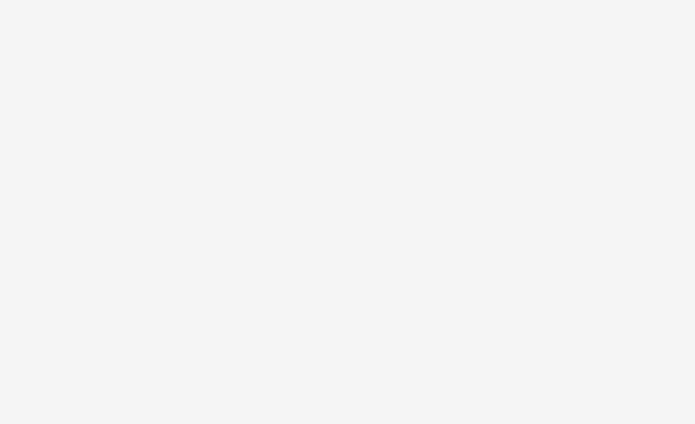
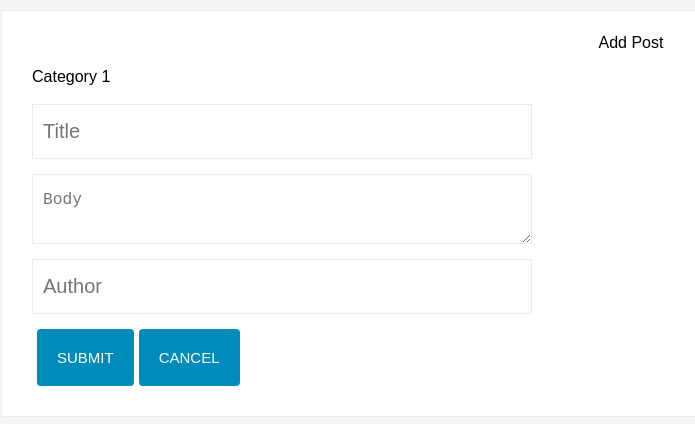
Before and after one commit to aizulhussin/readable, a React (Create React App) app: page /1/post/add in a window 1280 px wide. Shown: the top 424 px of the page, without its empty margins (9-704 px from the left). Built offline with nearby package versions, Linux system fonts and the light colour scheme.

Commit message:
add post

```diff
--- a/src/actions/index.js
+++ b/src/actions/index.js
@@ -20,7 +20,8 @@ export const VOTE_DOWN='VOTE_DOWN';
 export const SORT_VOTE_ASC = 'SORT_VOTE_ASC';
 export const SORT_VOTE_DESC = 'SORT_VOTE_DESC';
 
-export function addPost({ post }) {
+export function addPost(post) {
+    console.log("ACTION addPost:",post);
     return {
         type: ADD_POST,
         post: post
--- a/src/components/App.css
+++ b/src/components/App.css
@@ -218,6 +218,21 @@ body, .app {
   font-size: 12px;
 }
 
+.button-form{
+
+  background-color: #008CBA;
+  border-radius: 4px;
+  border: none;
+  color: white;
+  padding: 20px;
+  text-align: center;
+  text-decoration: none;
+  display: inline-block;
+  font-size: 15px;
+  margin-left: 5px
+}
+
+
 .contact-details {
   font-size: 20px;
   padding-left: 20px;
@@ -294,6 +309,7 @@ padding-right: 20px;
   width: 500px;
   padding: 15px 10px;
   font-size: 1.25em;
+  border: 1px solid #ebebeb;
   box-sizing: border-box;
 }
 
--- a/src/components/App.js
+++ b/src/components/App.js
@@ -18,7 +18,7 @@ class App extends Component {
           <Route exact path='/' render={() => (
             <PostList />
           )} />
-          <Route path='/:category/add' component={PostAdd} />
+          <Route path='/:category/post/add' component={PostAdd} />
           <Route exact path='/:category' component={PostList}  />
           <Route exact path='/:category/:id' component={PostDetail} />
 
--- a/src/components/PostAdd.js
+++ b/src/components/PostAdd.js
@@ -1,29 +1,108 @@
 import React from 'react'
 import { connect } from 'react-redux';
 import { withRouter } from 'react-router-dom'
+import {randId} from '../utils/helper.js'
+import {newPost} from '../utils/api.js'
+import { addPost} from '../actions';
 
 
 class PostAdd extends React.Component {
+
+    constructor(props) {
+        super(props);
+        this.state = {
+            submitted:false,
+            title: undefined,
+            body: undefined,
+            author: undefined
+        }
+    }
 
 
     componentDidMount() {
         console.log('Category:', this.props.match.params.category);
     }
 
+    handleTitleInput = (title) => {
+        this.setState({ title: title });
+    }
+
+    handleBodyInput = (body) => {
+        this.setState({ body: body });
+    }
+
+    handleAuthorInput = (author) => {
+        this.setState({ author: author });
+    }
+
+    save() {
+
+        var timestamp = Date.now();
+        var uid = randId();
+
+        var post = {
+            id:uid,
+            timestamp:timestamp,
+            title:this.state.title,
+            body:this.state.body,
+            author:this.state.author,
+            category:this.props.match.params.category
+        }
+
+        newPost(post).then((response)=>{
+            console.log("Response:",response);
+            this.props.addPost(response);
+            this.setState({submitted:true});
+        });
+
+    }
+
+
     render() {
+
+        if(this.state.submitted){
+            return <div className="form-container"><button className="button-form" onClick={() => this.props.history.goBack()}>DONE</button></div>
+        }
+
         return (
             <div className="form-container">
                 <div>Add Post</div>
                 <div className="form-field">Category {this.props.match.params.category}</div>
-                <div className="form-field">Title</div>
-                <div className="form-value"></div>
-                <div className="form-field">Body</div>
-                <div className="form-value"></div>
-                <div className="form-field">Author</div>
-                <div className="form-value"></div>
+                <div className="form-field">
+                    <input type="text" placeholder="Title" className="input-text"
+                        onChange={(event) => this.handleTitleInput(event.target.value)}
+                    />
+                </div>
+                <div className="form-field">
+                    <textarea className="input-text" placeholder="Body"
+                        onChange={(event) => this.handleBodyInput(event.target.value)}
+                    />
+                </div>
+                <div className="form-field"><input type="text" placeholder="Author" className="input-text"
+                    onChange={(event) => this.handleAuthorInput(event.target.value)}
+                /></div>
+                <div className="form-field">
+                    <button className="button-form" onClick={()=>this.save()}>SUBMIT</button>
+                    <button className="button-form" onClick={() => this.props.history.goBack()}>CANCEL</button>
+                </div>
             </div>
         );
     }
 }
 
-export default withRouter(PostAdd)
+function mapStateToProps(state) {
+    return state;
+}
+
+function mapDispatchToProps(dispatch) {
+    return {
+        addPost: (data) =>
+        {
+            //console.log("mapDispatchToProps:",data);
+            dispatch(addPost(data))
+        }
+    }
+}
+
+
+export default withRouter(connect(mapStateToProps,mapDispatchToProps)(PostAdd))
--- a/src/components/PostList.js
+++ b/src/components/PostList.js
@@ -65,10 +65,10 @@ class PostList extends React.Component {
     getPath(){
         var category = this.props.match.params.category;
         if (category!==undefined){
-            return category+'/add';
+            return category+'/post/add';
         }else{
             console.log("All Path");
-            return  'all/add';
+            return  'all/post/add';
         }
     }
 
--- a/src/reducers/index.js
+++ b/src/reducers/index.js
@@ -28,8 +28,9 @@ function postList(state = initialPostState, action) {
         case ADD_POST:
             return {
                 ...state,
-                post: action.post
+                post: [...state.post, action.post]
             }
+
         case REMOVE_POST:
             return {
                 ...state,
--- a/src/utils/api.js
+++ b/src/utils/api.js
@@ -47,6 +47,20 @@ export function fetchComments(postId) {
                 'Authorization': 'mytoken123',
                 'Content-Type': 'application/json'
             }
+        }).then((res) => res.json());
+}
+
+export function newPost(payload) {
+    var url = "http://localhost:3001/posts";
+    //console.log(url);
+    return fetch(url,
+        {
+            method: 'POST',
+            headers: {
+                'Authorization': 'mytoken123',
+                'Content-Type': 'application/json'
+            },
+            body:JSON.stringify(payload)
         }).then((res) => res.json());
 }
 
--- a/src/utils/helper.js
+++ b/src/utils/helper.js
@@ -21,3 +21,7 @@ export function compareValues(key, order='asc') {
       );
     };
   }
+
+  export function randId() {
+    return Math.random().toString(36).substr(2, 10);
+}
```
